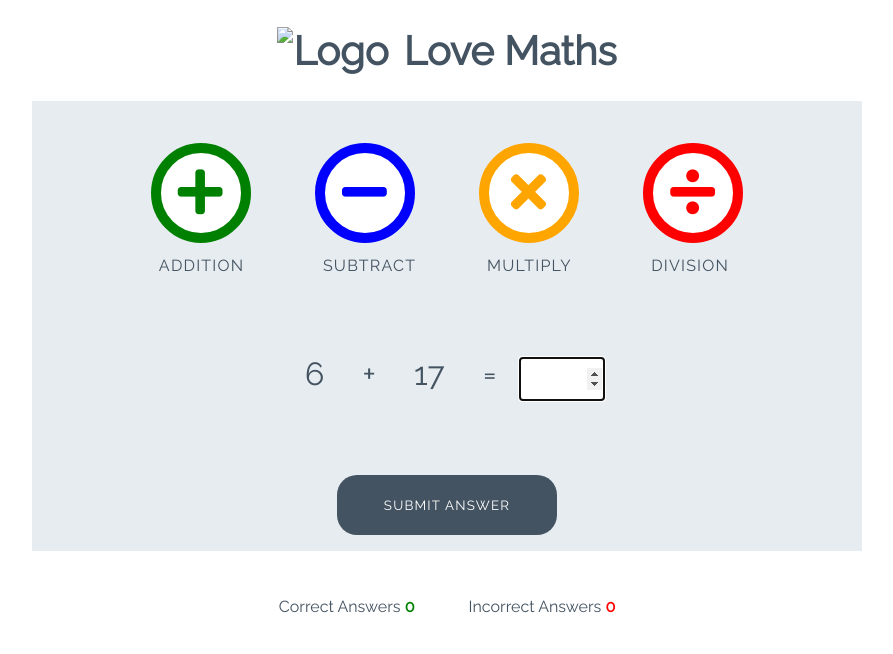
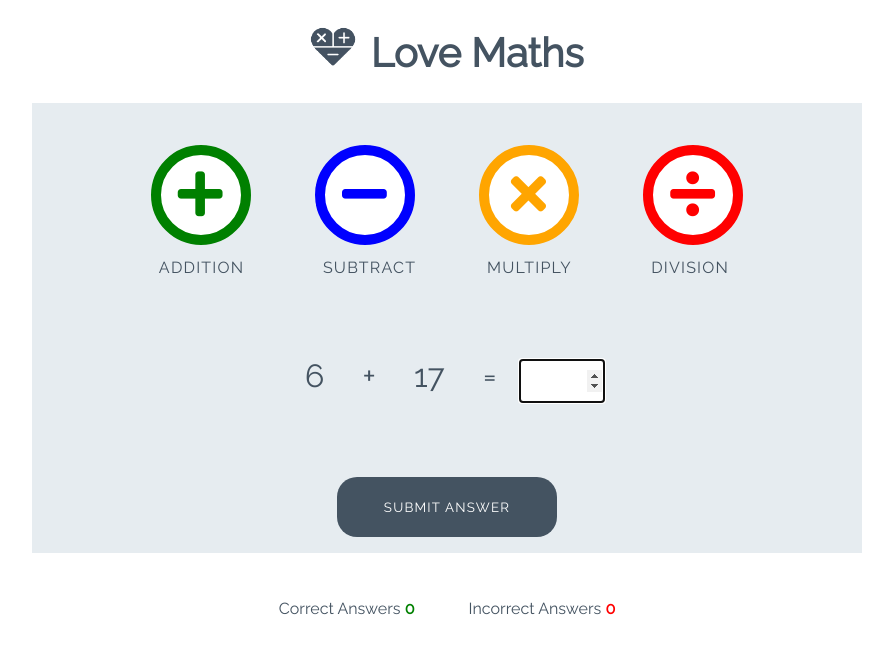
Before and after one commit to kryspinm97/Love-Maths, a plain HTML site: page index.html in a window 1280 px wide. Shown: the whole page, without its empty margins (193-1086 px from the left). Drawn offline with Linux system fonts and the light colour scheme; the site is published under a folder, as on GitHub Pages, so addresses that start at the root find nothing.

Commit message:
Fixed filepath for Logo

```diff
--- a/index.html
+++ b/index.html
@@ -15,7 +15,7 @@
 <body>
 
   <h1 class="heading">
-    <img class="logo" src="/assets/images/logo.png" alt="Logo"> Love Maths
+    <img class="logo" src="assets/images/logo.png"> Love Maths
   </h1>
 
   <div class="game-area">
```
